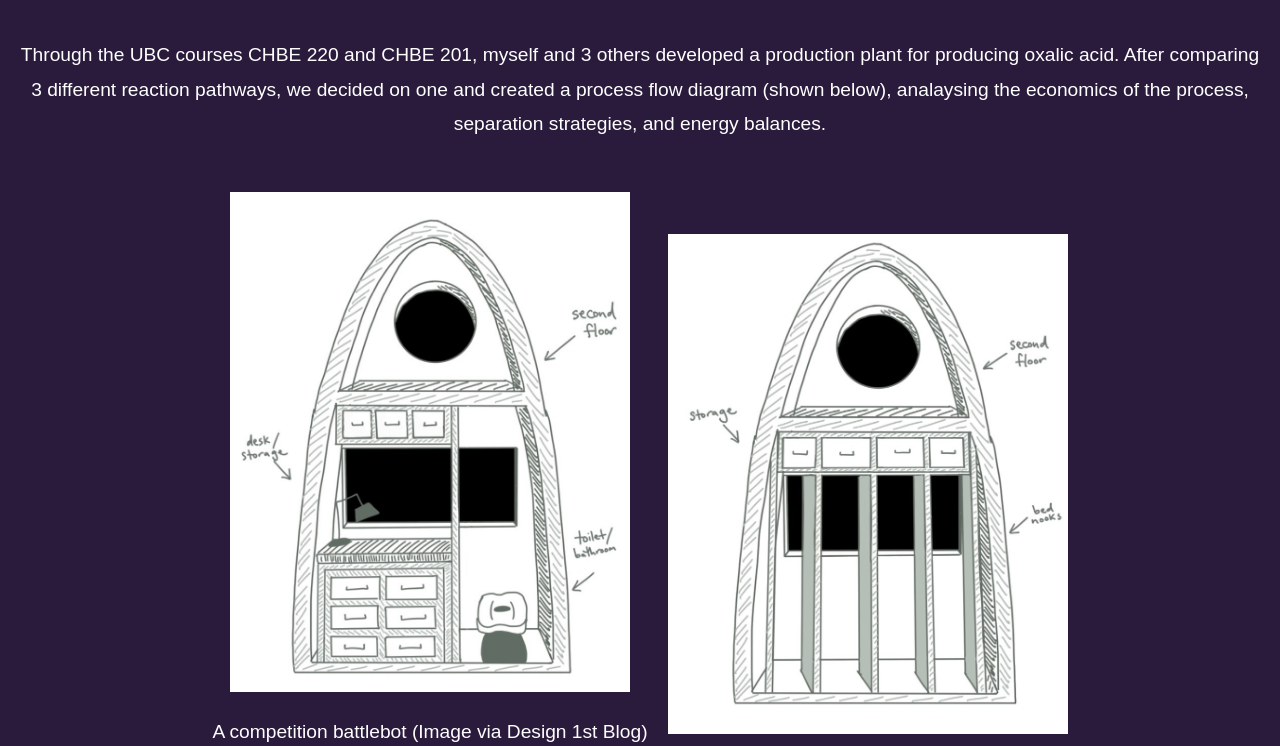
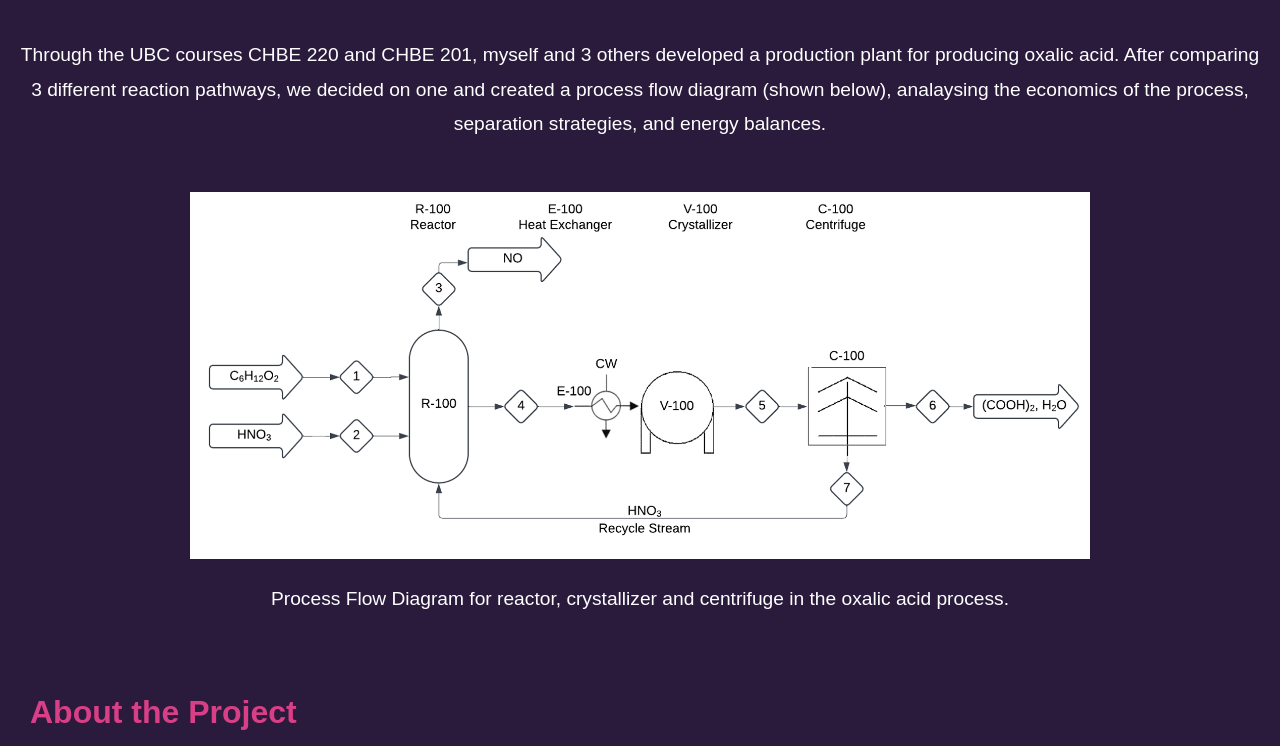
Before and after one commit to jordyn-knock/jordyns-website, a website: page pages/projects/oxalic-acid.html in a window 1280 px wide. Shown: the part 204-950 px from the top of the page. Drawn offline with Linux system fonts and the light colour scheme.

Commit message:
fixing an image on oxalic acid page

```diff
--- a/pages/projects/oxalic-acid.html
+++ b/pages/projects/oxalic-acid.html
@@ -34,11 +34,8 @@
         Through the UBC courses CHBE 220 and CHBE 201, myself and 3 others developed a production plant for producing oxalic acid. After comparing 3 different reaction pathways, we decided on one and created a process flow diagram (shown below), analaysing the economics of the process, separation strategies, and energy balances.
       </p>
       <div class="image-container">
-        <img src="../../images/halo1.png" alt="HALO">
-        <p class="image-caption">A competition battlebot (Image via Design 1st Blog)</p>
-      </div>
-      <div class="image-container">
-        <img src="../../images/halo2.png" alt="HALO">
+        <img src="../../images/pfd.png" alt="Process flow diagram">
+        <p class="image-caption">Process Flow Diagram for reactor, crystallizer and centrifuge in the oxalic acid process.</p>
       </div>
     </section>
   </main>
```
